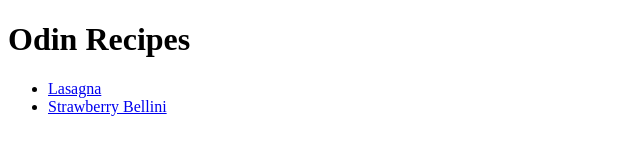
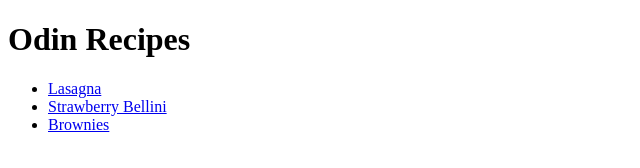
Before and after one commit to icedti/odin-recipes, a plain HTML site: page index.html in a window 1280 px wide. Shown: the full height of the page, 0-640 px from the left. Drawn offline with Linux system fonts and the light colour scheme.

Commit message:
Add brownies img in directory

```diff
--- a/index.html
+++ b/index.html
@@ -11,6 +11,7 @@
     <ul>
       <li><a href="recipes/lasagna.html">Lasagna</a></li>
       <li><a href="recipes/bellini.html">Strawberry Bellini</a> </li>
+      <li><a href="recipes/brownies.html">Brownies</a></li>
     </ul>
 </body>
 </html>
```
